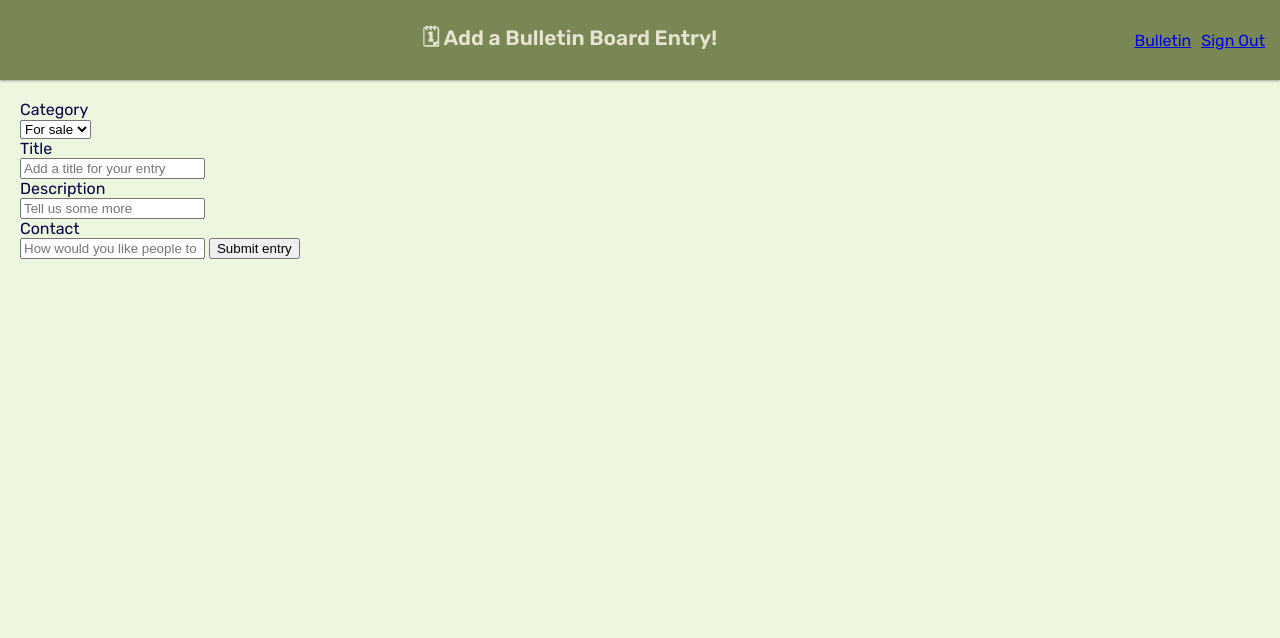
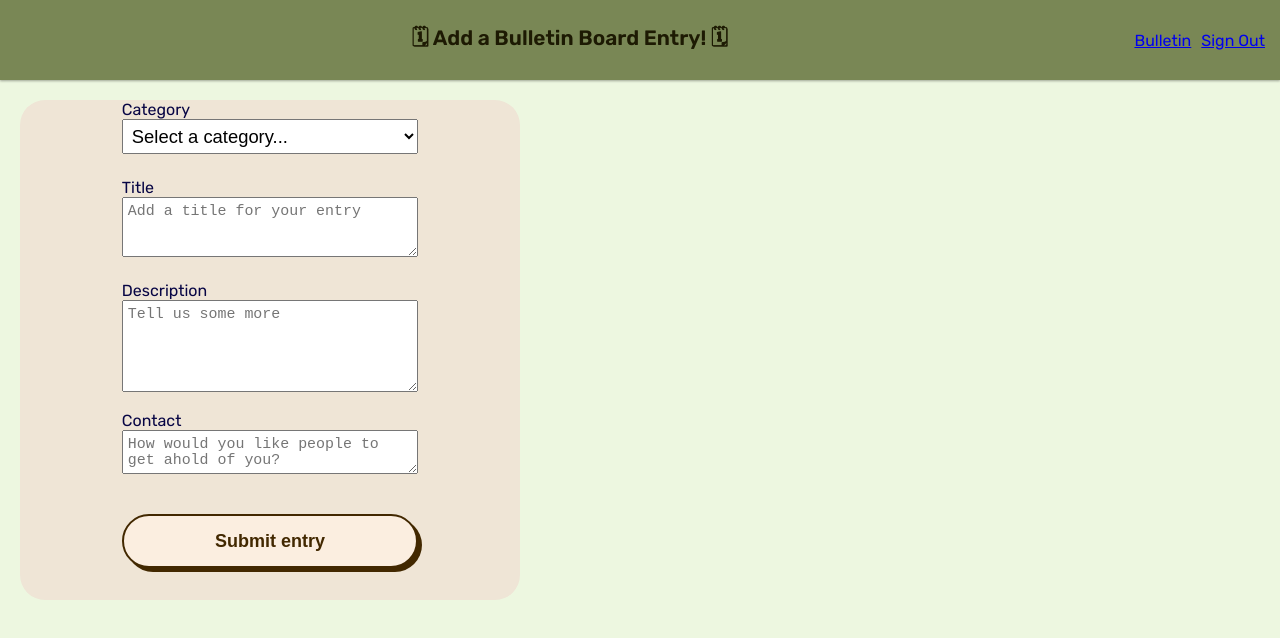
Before and after one commit to karlwernsman/bulletin-board, a plain HTML site: page addpage/index.html in a window 1280 px wide. Drawn offline with nearby package versions, Linux system fonts and the light colour scheme; files whose address does not match are found by name.

Commit message:
Updated CSS

```diff
--- a/addpage/index.html
+++ b/addpage/index.html
@@ -21,6 +21,12 @@
             rel="stylesheet"
             href="https://fonts.googleapis.com/css2?family=Rubik:wght@300;400;600&family=Titillium+Web:wght@200;400;600&display=swap"
         />
+        <link rel="preconnect" href="https://fonts.googleapis.com" />
+        <link rel="preconnect" href="https://fonts.gstatic.com" crossorigin />
+        <link
+            href="https://fonts.googleapis.com/css2?family=Raleway&display=swap"
+            rel="stylesheet"
+        />
 
         <!-- css -->
         <link rel="stylesheet" href="/styles/reset.css" />
@@ -31,7 +37,7 @@
 
     <body>
         <header class="page-header">
-            <p class="title">🗓 Add a Bulletin Board Entry!</p>
+            <p class="title">🗓 Add a Bulletin Board Entry! 🗓</p>
             <nav>
                 <a href="../">Bulletin</a>
                 <a id="sign-out-link" href="auth">Sign Out</a>
@@ -41,41 +47,50 @@
         <main>
             <form id="add-entry-form">
                 <label>
-                    <div>Category</div>
-                    <select
-                        id="category-dropdown"
-                        name="category"
-                        required
-                        placeholder="Select a category..."
-                    >
-                        <option value="for-sale">For sale</option>
-                        <option value="event">Event</option>
-                        <option id="food">Food</option>
-                        <option id="for-free">For free</option>
-                        <option id="work">Work</option>
-                        <option value="misc">Misc</option>
+                    Category
+                    <select id="category-dropdown" name="category" required>
+                        <option disabled selected value>Select a category...</option>
+                        <option value="for-sale">🏷For sale</option>
+                        <option value="event">🎤Event</option>
+                        <option id="food">🥗Food</option>
+                        <option id="for-free">🤑For free</option>
+                        <option id="work">📎Work</option>
+                        <option value="misc">👻Misc</option>
                     </select>
                 </label>
 
                 <label>
-                    <div>Title</div>
-                    <input name="title" placeholder="Add a title for your entry" required />
+                    Title
+                    <textarea
+                        placeholder="Add a title for your entry"
+                        required
+                        name="title"
+                        rows="3"
+                        columns="45"
+                    ></textarea>
                 </label>
 
                 <label>
-                    <div>Description</div>
-                    <input name="description" placeholder="Tell us some more" required />
+                    Description
+
+                    <textarea
+                        name="description"
+                        placeholder="Tell us some more"
+                        required
+                        rows="5"
+                    ></textarea>
                 </label>
 
                 <label>
-                    <div>Contact</div>
-                    <input
+                    Contact
+                    <textarea
                         name="contact"
                         placeholder="How would you like people to get ahold of you?"
                         required
-                    />
+                        rows="2"
+                    ></textarea>
                 </label>
-                <button>Submit entry</button>
+                <button id="submit-button">Submit entry</button>
                 <p id="error-display"></p>
             </form>
         </main>
--- a/styles/board.css
+++ b/styles/board.css
@@ -1,5 +1,57 @@
 .title {
     display: flex;
     justify-content: center;
-    color: rgb(230, 227, 208);
+    color: rgb(29, 26, 3);
 }
+
+#add-entry-form {
+    background-color: #efe5d6;
+    display: grid;
+    grid-template-rows: 1.5fr 2fr 2.5fr 2fr;
+    width: 500px;
+    justify-content: center;
+    border-radius: 25px;
+    height: 500px;
+}
+
+#submit-button {
+    background-color: #fbeee0;
+    border: 2px solid #422800;
+    border-radius: 30px;
+    box-shadow: #422800 4px 4px 0 0;
+    color: #422800;
+    cursor: pointer;
+    display: inline-block;
+    font-weight: 600;
+    font-size: 18px;
+    padding: 0 18px;
+    line-height: 50px;
+    text-align: center;
+    text-decoration: none;
+    user-select: none;
+    -webkit-user-select: none;
+    touch-action: manipulation;
+}
+
+#submit-button:hover {
+    background-color: #fff;
+}
+
+#submit-button:active {
+    box-shadow: #422800 2px 2px 0 0;
+    transform: translate(2px, 2px);
+}
+
+@media (min-width: 768px) {
+    #submit-button {
+        min-width: 120px;
+        padding: 0 25px;
+    }
+}
+
+form textarea,
+form select,
+form button {
+    width: 100%;
+    font-size: 1.15em;
+    padding: 5px;
```
Also changed, not shown: index.html (+6 -0 lines).
